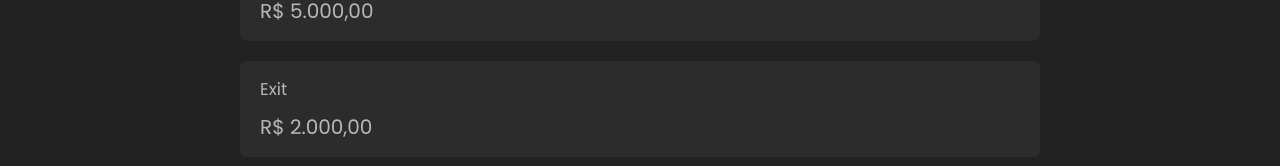
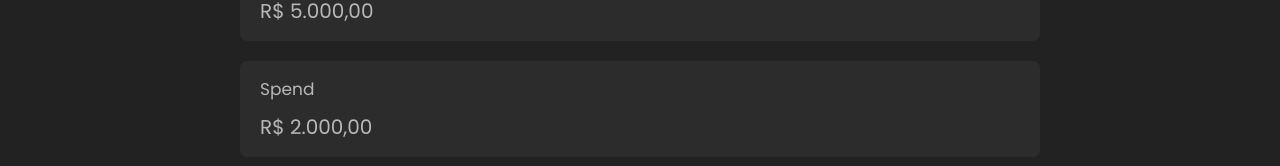
Before and after one commit to Pedro-Murilo/devfinance, a React (Create React App) app: page / in a window 1280 px wide. Shown: the part 194-360 px from the top of the page. Built offline with nearby package versions, Linux system fonts and the light colour scheme.

Commit message:
Fixed a word in Card.js

```diff
--- a/src/components/Card/Card.js
+++ b/src/components/Card/Card.js
@@ -7,7 +7,7 @@ const Card = () => (
       <p>R$ 5.000,00</p>
     </CardContainer>
     <CardContainer>
-      <h3>Exit</h3>
+      <h3>Spend</h3>
       <p>R$ 2.000,00</p>
     </CardContainer>
     <CardContainer className="total">
```
